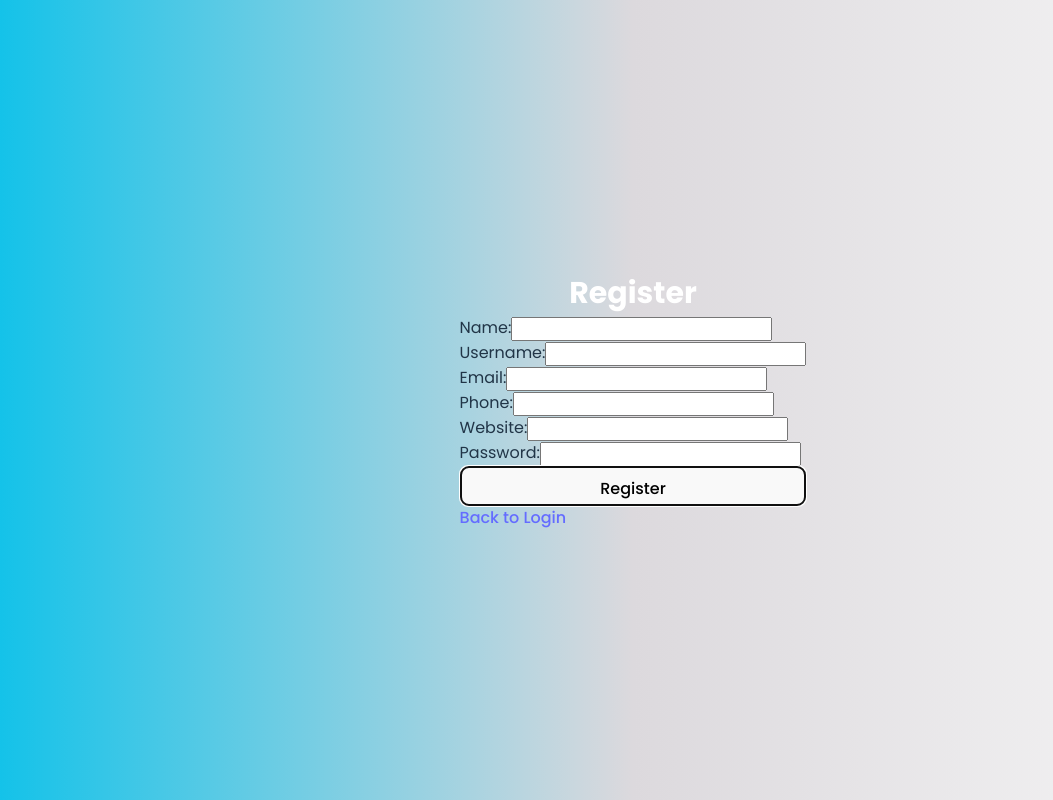
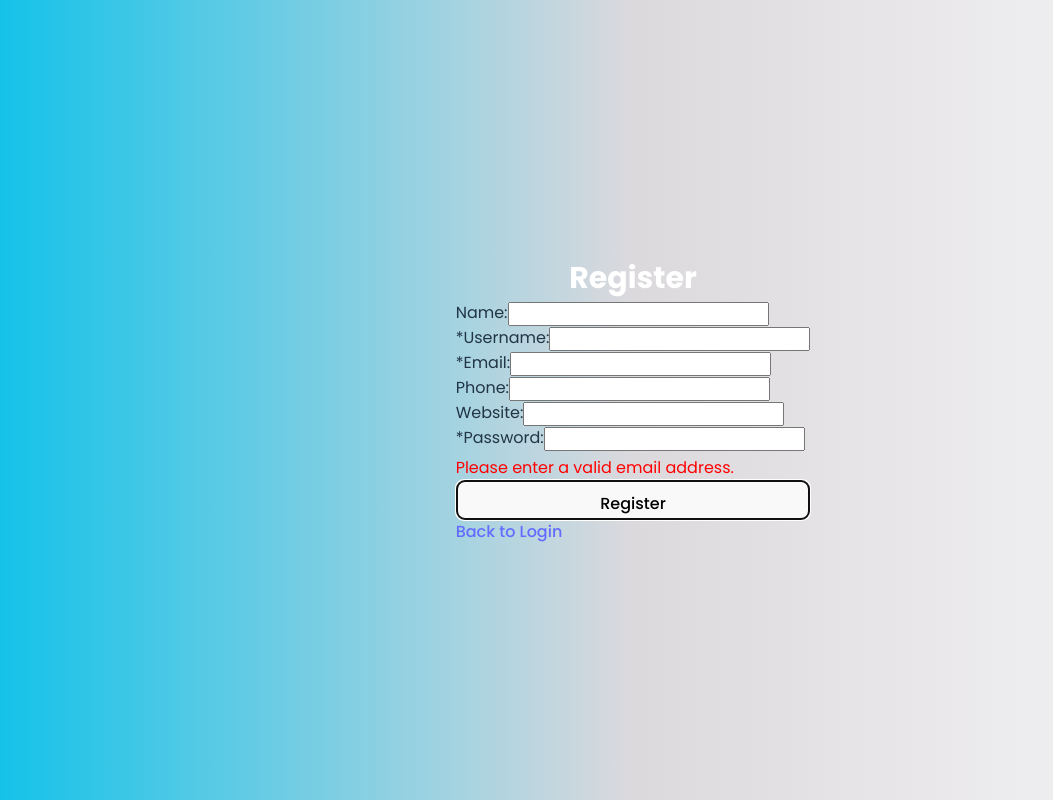
Before and after one commit to OdeyaSadoun/SocialNetworkManagementSystem, a React (Vite) app: page /Register in a window 1280 px wide. Both pictures are taken after a click on the button "Register". Shown: the whole page, without its empty margins (7-1060 px from the left). Built offline with nearby package versions, Linux system fonts and the light colour scheme; no server answers.

Commit message:
some registration validation

```diff
--- /dev/null
+++ b/src/components/Register.css
@@ -0,0 +1,6 @@
+/* Style for the error message */
+.error-message {
+    color: red;
+    display: block;
+    margin-top: 5px;
+  }
--- a/src/components/Register.jsx
+++ b/src/components/Register.jsx
@@ -1,21 +1,37 @@
-import React, { useState } from 'react';
-import { useNavigate, Link } from 'react-router-dom'; // Import Link
-import RestAPI from '../server/RestAPI';
+import React, { useState } from "react";
+import { useNavigate, Link } from "react-router-dom";
+import RestAPI from "../server/RestAPI";
+import "./Register.css";
 
 const Register = () => {
-  const [name, setName] = useState('');
-  const [username, setUsername] = useState('');
-  const [email, setEmail] = useState('');
-  const [phone, setPhone] = useState('');
-  const [website, setWebsite] = useState('');
-  const [password, setPassword] = useState('');
+  const [name, setName] = useState("");
+  const [username, setUsername] = useState("");
+  const [email, setEmail] = useState("");
+  const [phone, setPhone] = useState("");
+  const [website, setWebsite] = useState("");
+  const [password, setPassword] = useState("");
+  const [emailError, setEmailError] = useState(""); // State variable for email validation error
+  const [registrationError, setRegistrationError] = useState(""); // State variable for registration error
 
   const navigate = useNavigate();
+
+  // Email validation function
+  const isValidEmail = (email) => {
+    // Regular expression for basic email validation
+    const emailPattern = /^[^\s@]+@[^\s@]+\.[^\s@]+$/;
+    return emailPattern.test(email);
+  };
 
   const handleRegister = async (e) => {
     e.preventDefault();
 
-    console.log('hi handler register');
+    if (!isValidEmail(email)) {
+      setEmailError("Please enter a valid email address.");
+      return;
+    } else {
+      setEmailError(""); // Clear the email error message if email is valid
+    }
+
     // Send registration data to the server
     const response = await RestAPI.createUser(
       name,
@@ -25,15 +41,15 @@ const Register = () => {
       website,
       password
     );
-    console.log('hi register after options');
-    console.log('response', response);
+
     if (response && response.status === 201) {
       // Registration successful, navigate to the login page
-      navigate('/login');
-      console.log('move to navigate');
+      navigate("/login");
     } else {
-      // Registration failed, display an error message or handle as desired
-      console.log('Registration failed');
+      // Registration failed, set the registration error message
+      setRegistrationError(
+        "Fill in reqired fields/ don't repeate existing accounts"
+      );
     }
   };
 
@@ -41,7 +57,7 @@ const Register = () => {
     <div>
       <h2>Register</h2>
       <div>
-        <label htmlFor="name">Name:</label>
+        <label htmlFor="name"> Name:</label>
         <input
           type="text"
           id="name"
@@ -50,7 +66,7 @@ const Register = () => {
         />
       </div>
       <div>
-        <label htmlFor="username">Username:</label>
+        <label htmlFor="username">*Username:</label>
         <input
           type="text"
           id="username"
@@ -59,7 +75,7 @@ const Register = () => {
         />
       </div>
       <div>
-        <label htmlFor="email">Email:</label>
+        <label htmlFor="email">*Email:</label>
         <input
           type="email"
           id="email"
@@ -86,13 +102,17 @@ const Register = () => {
         />
       </div>
       <div>
-        <label htmlFor="password">Password:</label>
+        <label htmlFor="password">*Password:</label>
         <input
           type="password"
           id="password"
           value={password}
           onChange={(event) => setPassword(event.target.value)}
         />
+        {emailError && <span className="error-message">{emailError}</span>}
+        {registrationError && (
+          <span className="error-message">{registrationError}</span>
+        )}
       </div>
       <button onClick={handleRegister}>Register</button>
 
```
